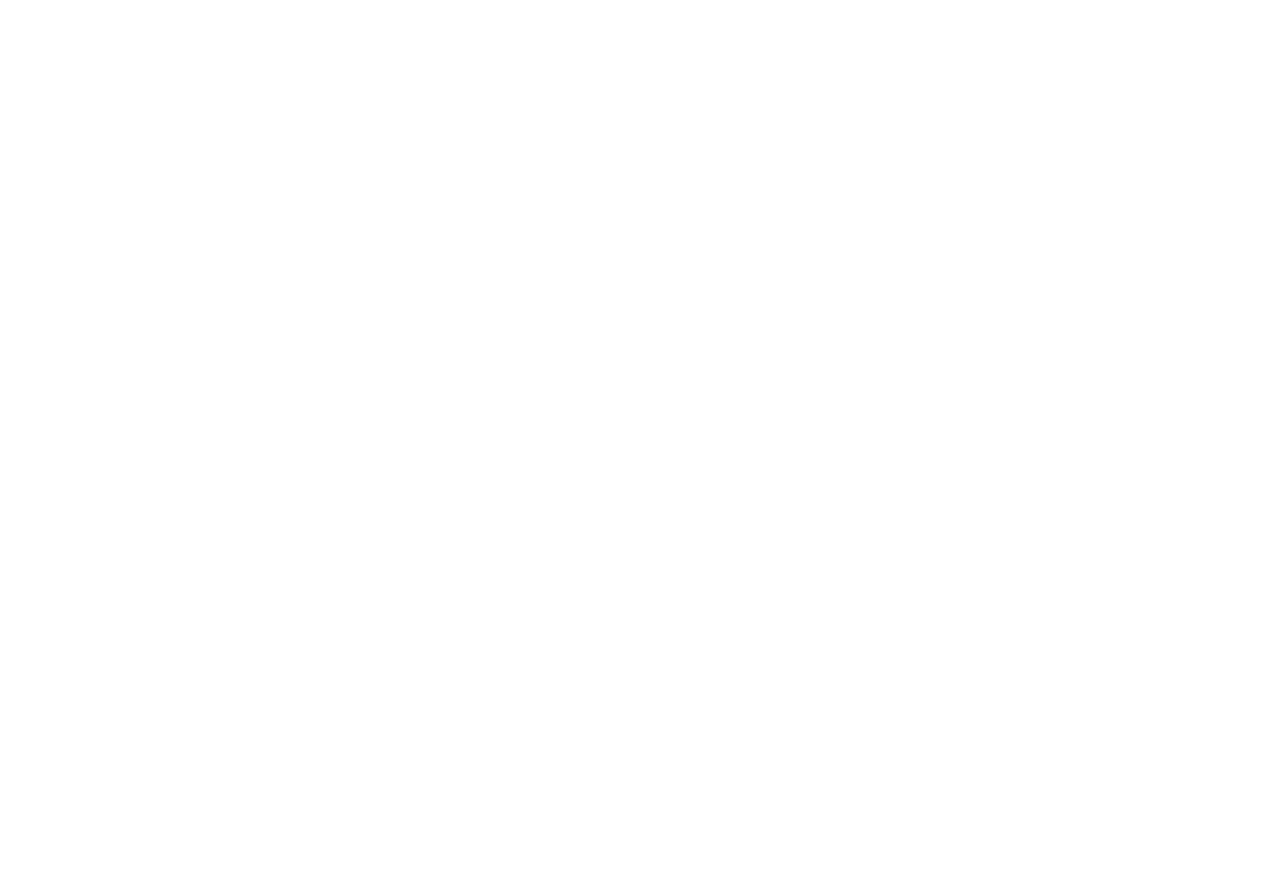
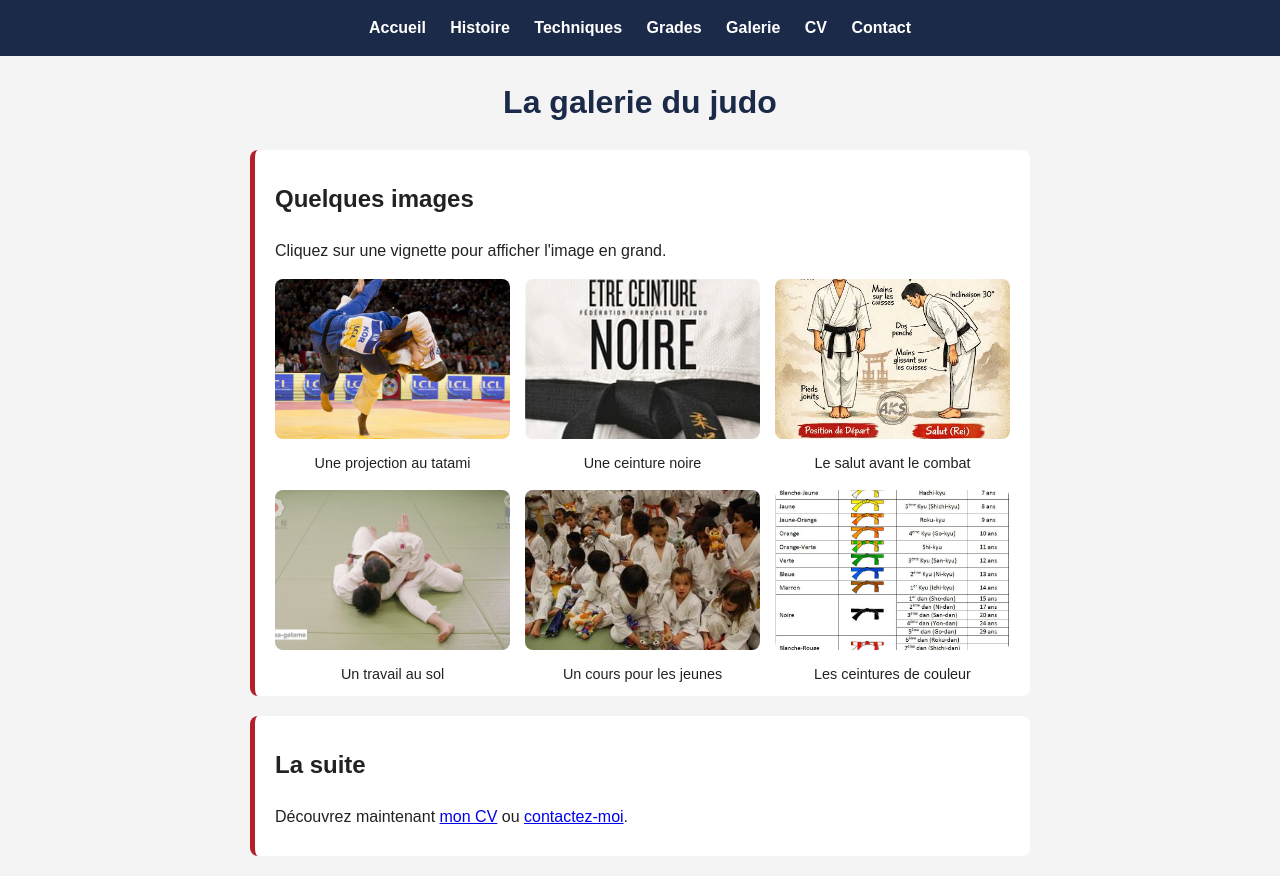
Before and after one commit to LagacheL/tp3_site_web, a plain HTML site: page galerie.html in a window 1280 px wide. Before the commit the page ends 800 px from the top, so only its background shows below. Drawn offline with Linux system fonts and the light colour scheme.

Commit message:
sauvegarde 7

```diff
--- a/galerie.html
+++ b/galerie.html
@@ -0,0 +1,99 @@
+<!DOCTYPE html>
+<html lang="fr">
+
+<head>
+    <meta charset="UTF-8">
+    <meta name="viewport" content="width=device-width, initial-scale=1.0">
+    <title>Galerie photos du judo</title>
+    <link rel="stylesheet" href="style.css">
+</head>
+
+<body>
+
+    <header>
+        <nav>
+            <ul>
+                <li><a href="index.html">Accueil</a></li>
+                <li><a href="histoire.html">Histoire</a></li>
+                <li><a href="techniques.html">Techniques</a></li>
+                <li><a href="grades.html">Grades</a></li>
+                <li><a href="galerie.html">Galerie</a></li>
+                <li><a href="CV_FR.html">CV</a></li>
+                <li><a href="contact.html">Contact</a></li>
+            </ul>
+        </nav>
+    </header>
+
+    <h1>La galerie du judo</h1>
+
+    <main>
+
+        <section>
+            <h2>Quelques images</h2>
+            <p>
+                Cliquez sur une vignette pour afficher l'image en grand.
+            </p>
+
+            <!-- Conteneur des vignettes : le CSS les range en grille -->
+            <div class="galerie">
+
+                <!-- Une figure = une image + sa légende -->
+                <figure>
+                    <!-- Le lien ouvre l'image en grand, la vignette est l'image réduite -->
+                    <a href="images/judo1.jpg">
+                        <img src="images/judo1.jpg" alt="Deux judokas pendant une projection" loading="lazy">
+                    </a>
+                    <figcaption>Une projection au tatami</figcaption>
+                </figure>
+
+                <figure>
+                    <a href="images/judo2.jpg">
+                        <img src="images/judo2.jpg" alt="Judoka en ceinture noire" loading="lazy">
+                    </a>
+                    <figcaption>Une ceinture noire</figcaption>
+                </figure>
+
+                <figure>
+                    <a href="images/judo3.jpg">
+                        <img src="images/judo3.jpg" alt="Salut au début d'un combat" loading="lazy">
+                    </a>
+                    <figcaption>Le salut avant le combat</figcaption>
+                </figure>
+
+                <figure>
+                    <a href="images/judo4.jpg">
+                        <img src="images/judo4.jpg" alt="Immobilisation au sol" loading="lazy">
+                    </a>
+                    <figcaption>Un travail au sol</figcaption>
+                </figure>
+
+                <figure>
+                    <a href="images/judo5.jpg">
+                        <img src="images/judo5.jpg" alt="Groupe d'enfants au cours de judo" loading="lazy">
+                    </a>
+                    <figcaption>Un cours pour les jeunes</figcaption>
+                </figure>
+
+                <figure>
+                    <a href="images/judo6.jpg">
+                        <img src="images/judo6.jpg" alt="Ceintures de plusieurs couleurs" loading="lazy">
+                    </a>
+                    <figcaption>Les ceintures de couleur</figcaption>
+                </figure>
+
+            </div>
+        </section>
+
+        <section>
+            <h2>La suite</h2>
+            <p>
+                Découvrez maintenant <a href="CV_FR.html">mon CV</a>
+                ou <a href="contact.html">contactez-moi</a>.
+            </p>
+        </section>
+
+    </main>
+
+</body>
+
+</html>
--- a/style.css
+++ b/style.css
@@ -124,3 +124,38 @@ td.noire {
     background-color: #111111;
     color: white;
 }
+
+/* Grille de vignettes : autant de colonnes que la largeur le permet */
+.galerie {
+    display: grid;
+    grid-template-columns: repeat(auto-fill, minmax(200px, 1fr));
+    gap: 15px;
+    /* espace entre les vignettes */
+}
+
+/* Supprime la marge par défaut de <figure> */
+figure {
+    margin: 0;
+}
+
+/* Toutes les vignettes ont la même taille, sans déformer l'image */
+figure img {
+    width: 100%;
+    height: 160px;
+    object-fit: cover;
+    border-radius: 8px;
+    transition: transform 0.2s;
+    /* animation douce au survol */
+}
+
+/* Léger zoom quand la souris passe sur une vignette */
+figure img:hover {
+    transform: scale(1.05);
+}
+
+/* Légende sous la vignette */
+figcaption {
+    text-align: center;
+    font-size: 0.9em;
+    margin-top: 5px;
+}
```
Also changed, not shown: images/judo1.jpg (added), images/judo2.jpg (added), images/judo3.jpg (added), images/judo4.jpg (added), images/judo5.jpg (added), images/judo6.jpg (added).
